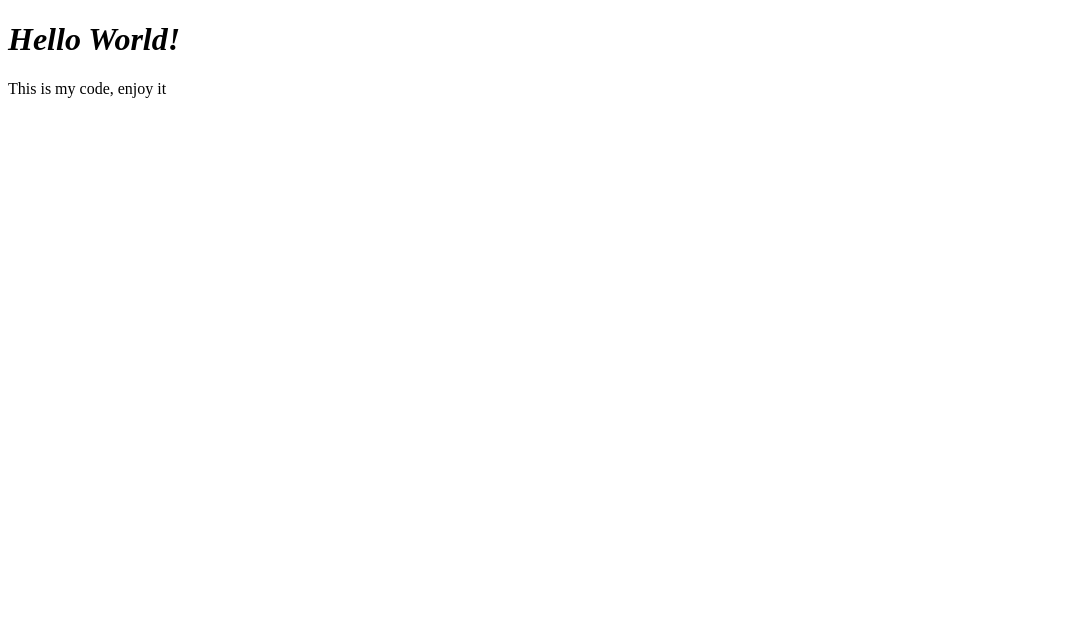
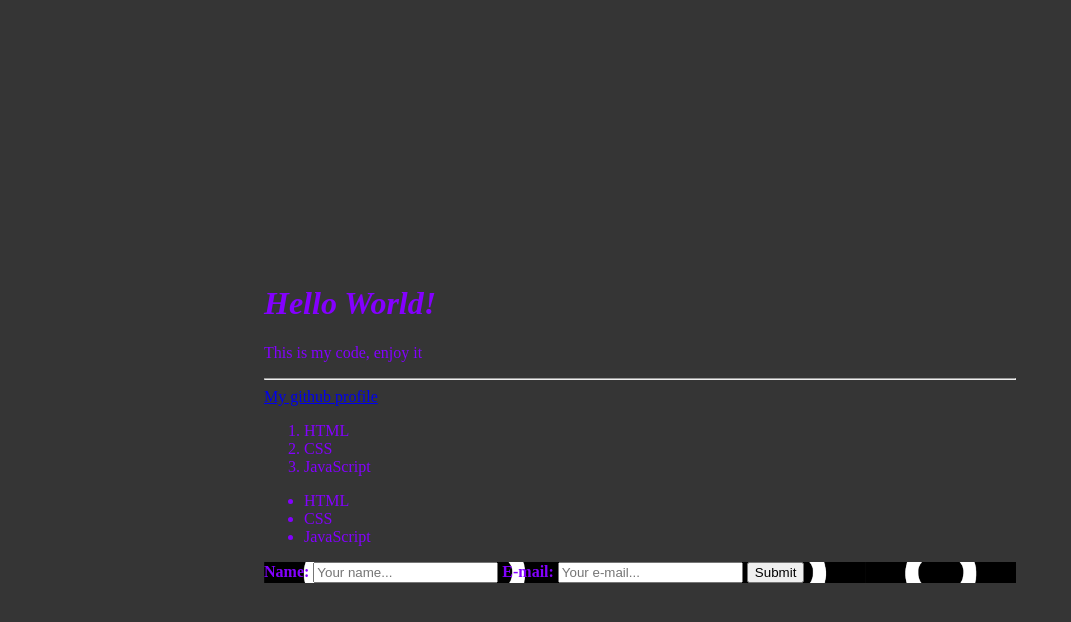
Before and after one commit to bzn-dev/my-first-repository, a plain HTML site: page index.html in a window 1280 px wide. Shown: the whole page, without its empty margins (0-1071 px from the left). Drawn offline with Linux system fonts and the light colour scheme.

Commit message:
index.html and style.css modified

```diff
--- a/index.html
+++ b/index.html
@@ -9,7 +9,31 @@
     <title>My first HTML code</title>
 </head>
 <body>
-    <h1><i>Hello World!</i></h1>
-    <p>This is my code, enjoy it</p>
+    <h1 id="hello-world"><i>Hello World!</i></h1>
+    <p id="p1">This is my code, enjoy it</p><hr>
+    <a href="https://github.com/bzn-dev" target="_blank">My github profile</a>
+    <!-- <img src="/img/github-logo250px.png" alt=""> -->
+
+    <ol id="ol">
+        <li>HTML</li>
+        <li>CSS</li>
+        <li>JavaScript</li>
+    </ol>
+
+    <ul id="ul">
+        <li>HTML</li>
+        <li>CSS</li>
+        <li>JavaScript</li>
+    </ul>
+
+    <form id="form-name-mail" action="Get name/email"> <!-- formulário -->
+        <label id="label-name" for="name">Name:</label> <!-- label = sessão do formulário -->
+        <input type="text" name="nome" placeholder="Your name...">
+
+        <label id="label-mail" for="email">E-mail:</label>
+        <input type="email" name="email" placeholder="Your e-mail..."> <!-- placeholder = texto na caixa de input-->
+
+        <button type="submit">Submit</button>
+    </form>
 </body>
 </html>
--- a/style.css
+++ b/style.css
@@ -0,0 +1,15 @@
+body{
+    background-color: #353535;
+    padding: 20%;
+}
+
+#hello-world, #p1, #ol, #ul, #label-name, #label-mail{
+    color: rgb(132, 0, 255);
+}
+
+#form-name-mail{
+    background-image: url(/img/github-logo250px.png);
+    background-position: center;
+    background-size: 20%;
+    font-weight: bold;
+}
```
Also changed, not shown: img/github-logo.png (added), img/github-logo250px.png (added), index.js (line endings or trailing spaces).
